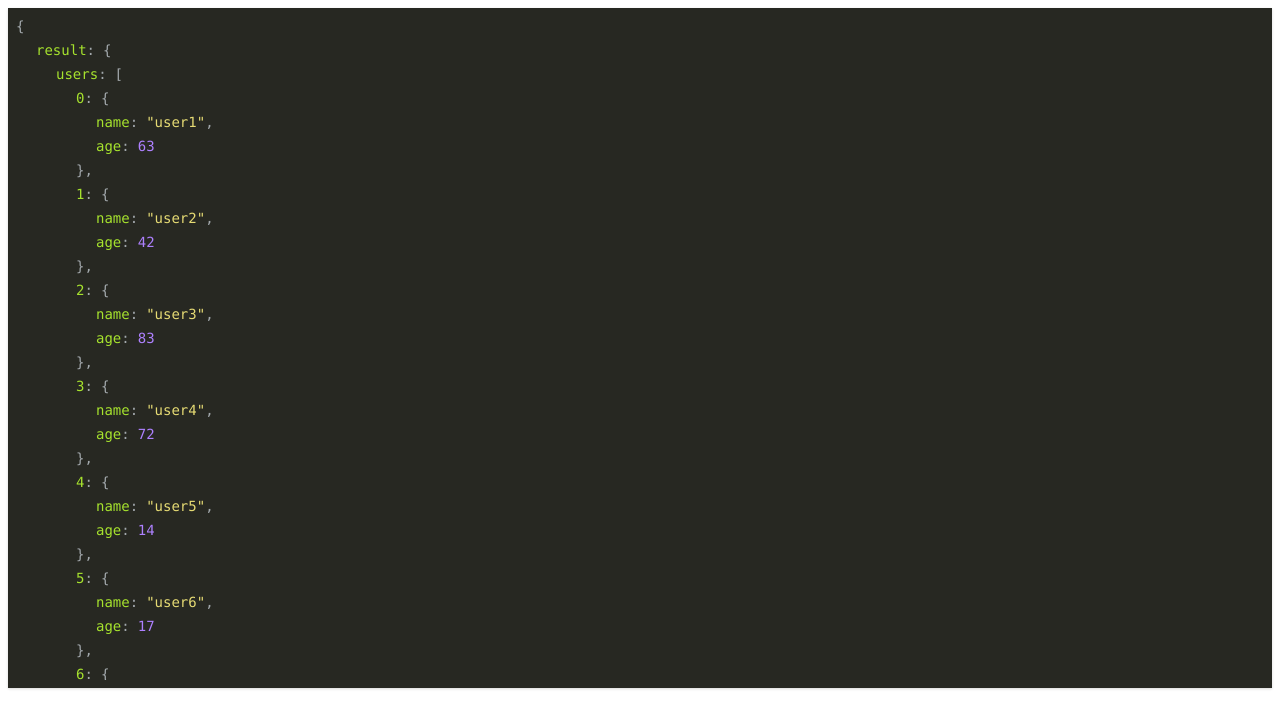
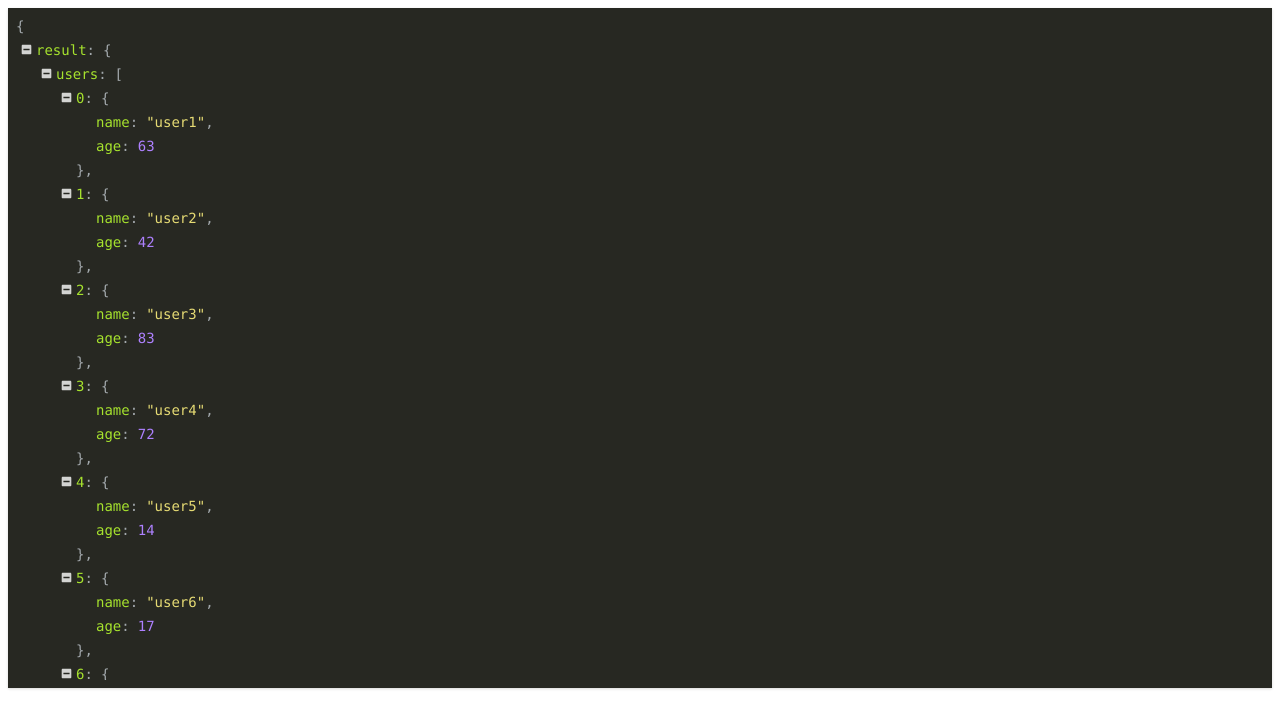
Before and after one commit to binier/jsonpath-visualizer-react, a React (Create React App) app: page / in a window 1280 px wide. Shown: the top 728 px of the page. Built offline with nearby package versions, Linux system fonts and the light colour scheme.

Commit message:
feat(json-view): implement collapsing logic

```diff
--- a/src/assets/tailwind.css
+++ b/src/assets/tailwind.css
@@ -9,7 +9,7 @@
   font-family: Monaco, Menlo, "Ubuntu Mono", Consolas, source-code-pro, monospace;
 }
 
-.json-bracket, .json-comma, .json-colon {
+.json-bracket, .json-spread, .json-comma, .json-colon {
   color: #a3a9ad;
 }
 
--- /dev/null
+++ b/src/components/json-element/json-element.css
@@ -0,0 +1,5 @@
+.expand-button, .collapse-button {
+  position: absolute;
+  left: -15px;
+  top: 4px;
+}
--- a/src/components/json-element/json-element.tsx
+++ b/src/components/json-element/json-element.tsx
@@ -1,5 +1,8 @@
 import React from 'react';
+import './json-element.css';
 import { JsonNode } from "../../utils/json-to-nodes";
+import { ExpandButton } from '../expand-button';
+import { CollapseButton } from '../collapse-button';
 
 type FullProps<T = { [key: string]: any }> = T & React.HTMLProps<any>;
 
@@ -12,18 +15,26 @@ function genElementProps(
     key: element.path + (element.end ? '$' : ''),
     style: {
       height,
-      paddingLeft: element.path.length * 20,
+      position: 'relative',
+      marginLeft: element.path.length * 20,
       ...style,
     },
   };
 }
 
-interface ElementProps {
+interface JsonNestedProps {
   element: JsonNode;
+  onCollapse: (index: number) => void;
+  onExpand: (index: number) => void;
+}
+
+interface ElementProps extends JsonNestedProps {
   height: number;
 };
 
-export default function ({ element, height }: ElementProps) {
+export default function (
+  { element, height, onCollapse, onExpand }: ElementProps
+) {
   const props = genElementProps(element, height);
 
   if (element.end) {
@@ -38,13 +49,13 @@ export default function ({ element, height }: ElementProps) {
   if (element.type === 'object')
     return (
       <div {...props}>
-        <JsonObject element={element} />
+        <JsonObject {...{ element, onCollapse, onExpand }} />
       </div>
     );
   if (element.type === 'array')
     return (
       <div {...props}>
-        <JsonArray element={element} />
+        <JsonArray {...{ element, onCollapse, onExpand }} />
       </div>
     );
 
@@ -63,6 +74,10 @@ const JsonBracket = ({ type, closing }: {
       {(type === 'array' ? '[]' : '{}')[closing ? 1 : 0]}
     </span>
   );
+
+const JsonSpread = () => (
+  <span className="json-spread">...</span>
+);
 
 const JsonComma = () => (
   <span className="json-comma">,</span>
@@ -92,19 +107,26 @@ const JsonScalar = ({ element }: { element: JsonNode }) => (
 );
 
 /** array or object */
-const JsonNested = ({ element }: { element: JsonNode }) => {
+const JsonNested = ({ element, onCollapse, onExpand }: JsonNestedProps) => {
   const field = element.path[element.path.length - 1];
-  const isRoot = !!element.path.length;
+  const isRoot = !element.path.length;
   return (
     <>
-      {isRoot &&
+      {!isRoot &&
         <>
+          {element.childrenCount! > 0 &&
+            (element.collapsed
+              ? <ExpandButton onClick={() => onExpand(element.index)} />
+              : <CollapseButton onClick={() => onCollapse(element.index)} />
+            )
+          }
           <JsonField name={field} />
           <JsonColon />
         </>
       }
       <JsonBracket type={element.type} closing={false} />
-      {element.childrenCount === 0 &&
+      {element.collapsed && <JsonSpread />}
+      {(element.childrenCount === 0 || element.collapsed) &&
         <JsonBracket type={element.type} closing={true} />}
     </>
   );
--- a/src/components/json-view/json-view.tsx
+++ b/src/components/json-view/json-view.tsx
@@ -2,8 +2,15 @@ import React, { useEffect } from 'react';
 import { useLocalStore, useObserver } from 'mobx-react';
 import { debounce } from '../../utils';
 import { observable } from 'mobx';
-import { JsonNode, jsonToElements } from '../../utils/json-to-nodes';
+import {
+  JsonNode as JsonNodeBase,
+  jsonToElements
+} from '../../utils/json-to-nodes';
 import { JsonElement } from '../json-element';
+
+interface JsonNode extends JsonNodeBase {
+  expandedChildrenCount?: number;
+}
 
 interface Props {
   json: Record<string, any>;
@@ -22,16 +29,43 @@ export default (props: Props) => {
     }, {}, { deep: false }),
     elHeight: 24,
     height: 0,
-    index: 0,
-    left: 0,
-    right: 0,
+    _left: 0,
+    _right: 0,
     visible: new Array<JsonNode>(),
 
     get elements() { return state.shallow.elements; },
     set elements(value: JsonNode[]) { state.shallow.elements = value; },
 
+    get left() { return state._left; },
+    set left(value: number) {
+      state._left = Math.max(0, value);
+    },
+
+    get right() { return state._right; },
+    set right(value: number) {
+      state._right = Math.max(0, value);
+    },
+
+    get firstVisible() {
+      return state.visible[0];
+    },
+
+    get lastVisible() {
+      return state.visible[state.visible.length - 1];
+    },
+
+    get windowStart() {
+      if (!state.firstVisible) return -1;
+      return state.firstVisible.index;
+    },
+
+    get windowEnd() {
+      if (!state.lastVisible) return -1;
+      return state.lastVisible.index;
+    },
+
     get scrollTop() {
-      return (state.left - 1) * state.elHeight;
+      return state.left * state.elHeight;
     },
 
     get scrollBottom() {
@@ -42,16 +76,35 @@ export default (props: Props) => {
       return Math.ceil(state.height / state.elHeight) + 1;
     },
 
+    findNodeIndex(path: string[]) {
+      const { elements } = state;
+      const pathStr = path.toString();
+
+      for (let i = 0; i < elements.length; ++i) {
+        const cur = elements[i];
+        const curPathStr = cur.path.toString();
+        if (curPathStr === pathStr)
+          return i;
+        if (!pathStr.startsWith(curPathStr))
+          i += cur.childrenCount || 0;
+      }
+
+      return -1;
+    },
+
+    findNode(path: string[]) {
+      return state.elements[state.findNodeIndex(path)];
+    },
+
     setJson(json: any) {
-      const elements = jsonToElements(json);
-      state.elements = elements;
+      state.elements = jsonToElements(json)
+        .map(x => ({ ...x, expandedChildrenCount: x.childrenCount }));
       state.setHeight(state.height);
     },
 
     setHeight(height: number) {
       state.height = height;
-      state.index = 0;
-      state.left = -state.elCount;
+      state.left = 0;
       state.right = state.elements.length;
       state.visible = [];
       state.moveNext(state.elCount);
@@ -61,41 +114,104 @@ export default (props: Props) => {
     setScrollTop(scrollTop: number) {
       const deltaY = Math.abs(scrollTop - state.scrollTop);
 
-      if (deltaY < state.elHeight) return;
-
-      if (scrollTop > state.scrollTop)
-        state.moveNext(Math.floor(deltaY / state.elHeight));
+      if (scrollTop < state.scrollTop)
+        return state.movePrev(Math.ceil(deltaY / state.elHeight));
       else
-        state.movePrev(Math.floor(deltaY / state.elHeight));
+        return state.moveNext(Math.floor(deltaY / state.elHeight));
     },
 
     moveNext(steps = 1) {
-      let { index, left, right, visible, elCount, elements } = state;
-      for (let i = 0; i < steps; ++i) {
-        if (index >= elements.length) break;
-        ++left;
+      if (steps === 0) return;
+      let {
+        left, right, elCount,
+        visible, lastVisible, elements,
+        windowEnd: index,
+      } = state;
+
+      if (lastVisible && lastVisible.collapsed && !lastVisible.end)
+        index += lastVisible.childrenCount!;
+
+      for (let i = 0; i < steps && index < elements.length - 1; ++i) {
+        const element = elements[++index];
+        if (element.collapsed && element.end) continue;
+
         --right;
-        visible = [
-          ...visible.slice(index > elCount ? 1 : 0),
-          elements[index++],
-        ];
+        if (visible.length > elCount) {
+          visible = visible.slice(1);
+          ++left;
+        }
+        visible.push(element)
+
+        if (element.collapsed)
+          index += element.childrenCount!;
       }
-      Object.assign(state, { index, left, right, visible });
+      if (state.windowEnd === state.elements.length - 1) right = 0;
+      Object.assign(state, { left, right, visible });
     },
 
     movePrev(steps = 1) {
-      let { index, left, right, visible, elements } = state;
-      for (let i = 0; i < steps; ++i) {
-        if (index <= visible.length) break;
-        --left;
+      if (steps === 0) return;
+      let { left, right, elCount, visible, elements } = state;
+      let index = state.windowStart;
+
+      for (let i = 0; i < steps && index > 0; ++i) {
+        --index;
+        while (elements[index].collapsed && elements[index].end) {
+          index -= elements[index].childrenCount!;
+        }
+        const element = elements[index];
+
+        left = Math.max(left - 1, 0);
         ++right;
         visible = [
-          elements[--index - visible.length],
-          ...visible.slice(0, -1),
+          element,
+          ...visible.slice(0, visible.length > elCount ? -1 : elCount),
         ];
       }
-      Object.assign(state, { index, left, right, visible });
+      Object.assign(state, { left, right, visible });
     },
+
+    setCollapsed(index: number, flag: boolean) {
+      const element = state.elements[index];
+      const endIndex = index + element.childrenCount!;
+      state.elements[index].collapsed = flag;
+      state.elements[endIndex].collapsed = flag;
+      const expandedCount = element.expandedChildrenCount!;
+
+      if (flag) {
+        state.right -= expandedCount;
+      } else {
+        const countDiff = state.elCount - state.visible.length;
+        state.right += (expandedCount - countDiff);
+      }
+
+      for (
+        let path = element.path.slice(0, -1), count = expandedCount;
+        path.length > 0;
+        path = path.slice(0, -1), ++count
+      ) {
+        const parent = state.findNode(path);
+        const delta = (flag ? -1 : 1) * count;
+
+        parent.expandedChildrenCount! += delta;
+        state.elements[
+          parent.index + parent.childrenCount!
+        ].expandedChildrenCount! += delta;
+      }
+
+      const { visible } = state;
+      state.right += visible.length - 1;
+      state.visible = visible.slice(0, 1);
+      state.moveNext(state.elHeight);
+    },
+
+    collapse(index: number) {
+      return state.setCollapsed(index, true);
+    },
+
+    expand(index: number) {
+      return state.setCollapsed(index, false);
+    }
   }));
 
   useEffect(() => {
@@ -121,7 +237,11 @@ export default (props: Props) => {
       <div className="json-view">
         <div id="json-view" style={{ height: "100%", overflow: 'auto' }}>
           <div style={{ height: state.scrollTop }}></div>
-          <Elements elements={state.visible} eachHeight={state.elHeight} />
+          <Elements
+            elements={state.visible}
+            eachHeight={state.elHeight}
+            onCollapse={state.collapse}
+            onExpand={state.expand} />
           <div style={{ height: state.scrollBottom }}></div>
         </div>
       </div>
@@ -129,12 +249,19 @@ export default (props: Props) => {
   });
 };
 
-function Elements(props: { elements: JsonNode[], eachHeight: number }) {
+function Elements(props: {
+  elements: JsonNode[],
+  eachHeight: number,
+  onCollapse: (index: number) => void,
+  onExpand: (index: number) => void,
+}) {
   return (
     <>{
       props.elements.map(element => JsonElement({
         element,
         height: props.eachHeight,
+        onCollapse: props.onCollapse,
+        onExpand: props.onExpand,
       }))
     }</>
   );
--- a/src/utils/json-to-nodes.ts
+++ b/src/utils/json-to-nodes.ts
@@ -10,6 +10,7 @@ interface JsonNodeTypesMap {
 export type JsonNodeTypes = keyof JsonNodeTypesMap;
 
 export interface JsonNode<T extends JsonNodeTypes = any> {
+  index: number;
   type: T;
   path: string[];
   value: JsonNodeTypesMap[T];
@@ -21,7 +22,7 @@ export interface JsonNode<T extends JsonNodeTypes = any> {
 
 function* jsonToElementsGen(
   json: any, path: string[] = []
-): Generator<JsonNode> {
+): Generator<Omit<JsonNode, 'index'>> {
   const entries = Object.entries(json);
   let index = 0;
   for (let [k, v] of entries) {
@@ -50,6 +51,7 @@ function* jsonToElementsGen(
 
 export function jsonToElements(json: any) {
   const root = {
+    index: 0,
     type: Array.isArray(json) ? 'array' : typeof json,
     path: [],
     value: json,
@@ -57,13 +59,18 @@ export function jsonToElements(json: any) {
     childrenCount: 0,
     isLastChild: true,
   };
+  const list: JsonNode[] = [root];
 
-  const list = [root, ...jsonToElementsGen(json)];
+  let index = 0;
+  for (let el of jsonToElementsGen(json))
+    list.push(Object.assign(el, { index: ++index }));
 
   root.childrenCount = list.length;
 
-  if (root.childrenCount > 0)
-    list.push({ ...root, end: true })
+  if (root.childrenCount > 1)
+    list.push({ ...root, index: ++index, end: true });
+  else
+    --root.childrenCount;
 
   return list;
 }
```
